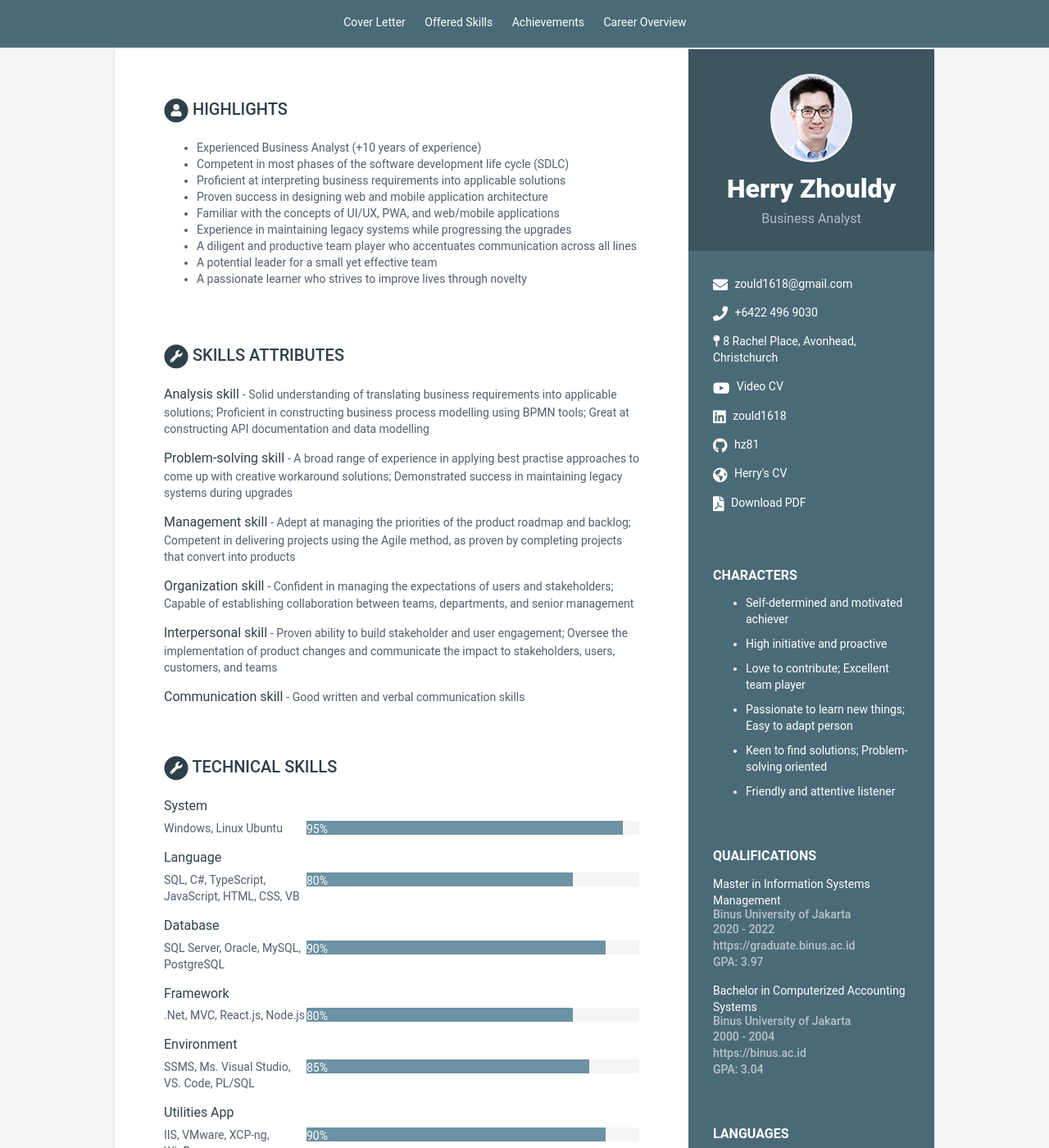
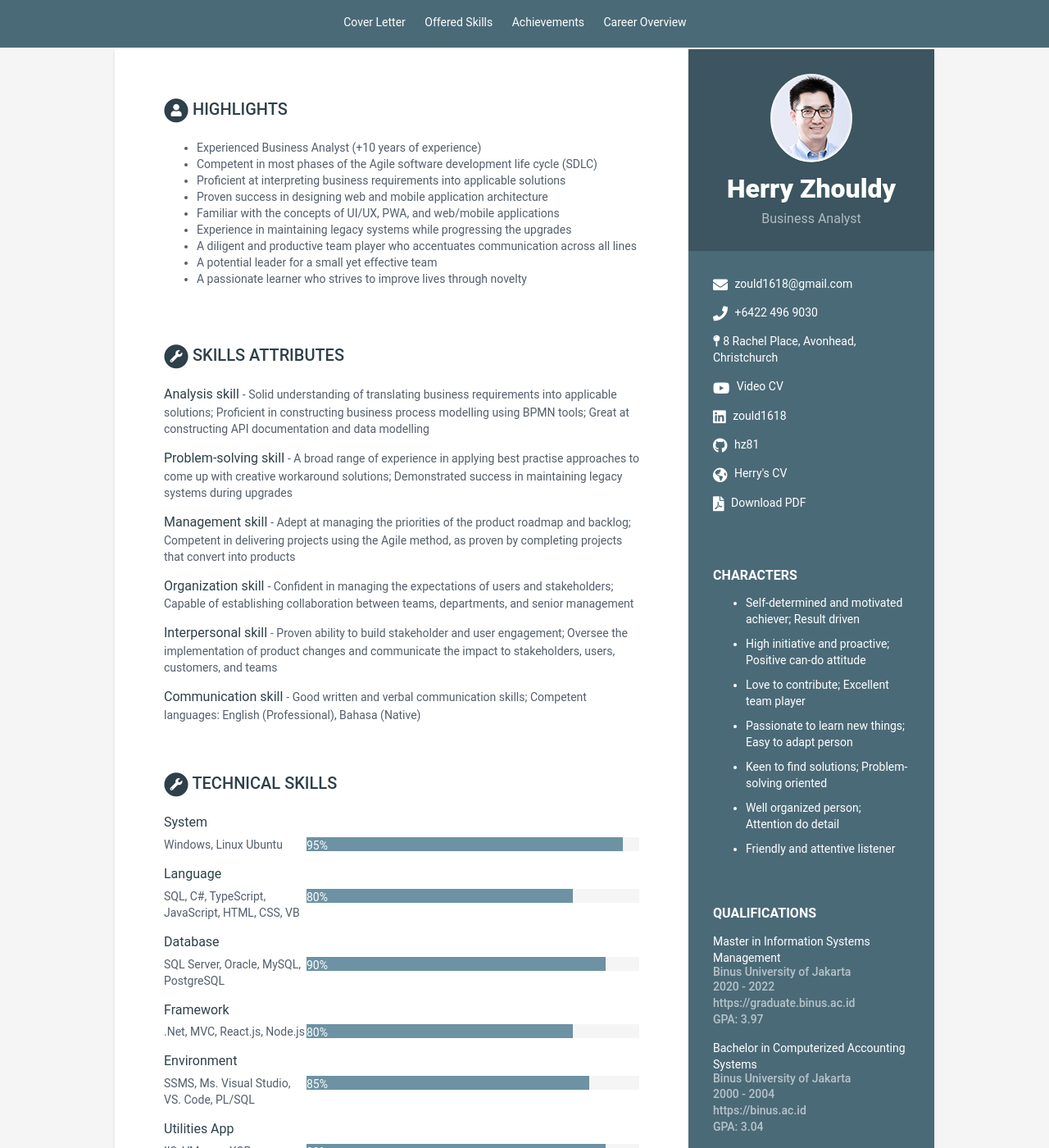
Before and after one commit to hz81/cv-ba1, a Jekyll site: the page built from index.html, in a window 1280 px wide and 1400 px high. Shown: the whole window at 82% size. Built offline with Jekyll 4.4.1, drawn with Linux system fonts in a browser that asks for light colours; some of the changed text lies outside the part shown.

Commit message:
Update data.yml

```diff
--- a/_data/data.yml
+++ b/_data/data.yml
@@ -31,11 +31,12 @@ sidebar:
     characters:
       title: Characters
       info:
-        - item: Self-determined and motivated achiever
-        - item: High initiative and proactive
+        - item: Self-determined and motivated achiever; Result driven
+        - item: High initiative and proactive; Positive can-do attitude
         - item: Love to contribute; Excellent team player
         - item: Passionate to learn new things; Easy to adapt person
         - item: Keen to find solutions; Problem-solving oriented
+        - item: Well organized person; Attention do detail
         - item: Friendly and attentive listener
 
     languages:
@@ -96,7 +97,7 @@ highlights:
     title: Highlights
     summary: |
       - Experienced Business Analyst (+10 years of experience)
-      - Competent in most phases of the software development life cycle (SDLC)
+      - Competent in most phases of the Agile software development life cycle (SDLC)
       - Proficient at interpreting business requirements into applicable solutions
       - Proven success in designing web and mobile application architecture
       - Familiar with the concepts of UI/UX, PWA, and web/mobile applications
@@ -124,7 +125,7 @@ skills-attributes:
         desc: "Proven ability to build stakeholder and user engagement; Oversee the implementation of product changes and communicate the impact to stakeholders, users, customers, and teams"
 
       - title: Communication skill
-        desc: Good written and verbal communication skills
+        desc: "Good written and verbal communication skills; Competent languages: English (Professional), Bahasa (Native)"
 
 skills-tech:
     title: Technical Skills
@@ -154,7 +155,7 @@ skills-tech:
         level: 90%
 
       - group: "Collaboration App"
-        name: "Github, Office365, Google Workspace, Jira Software"
+        name: "Github, M365, Google Workspace, Jira"
         level: 90%
 
 achievements:
```
